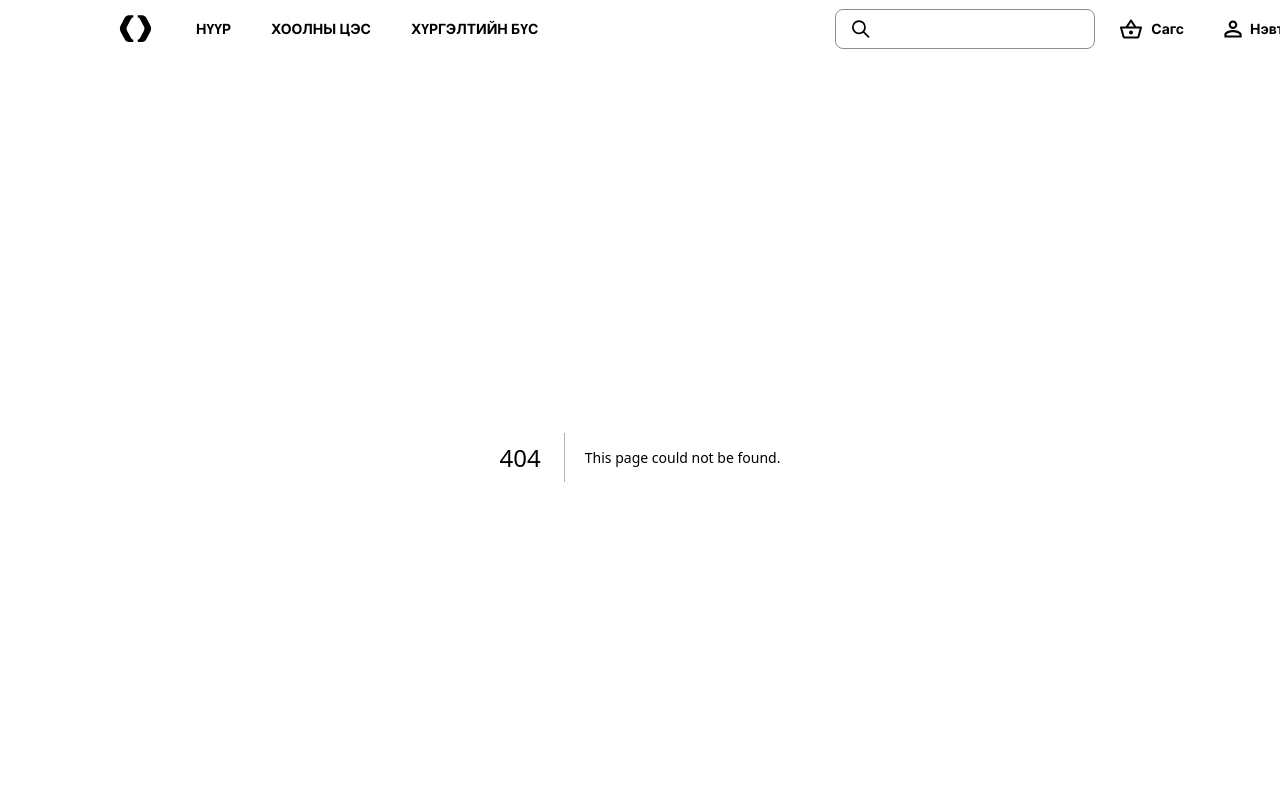
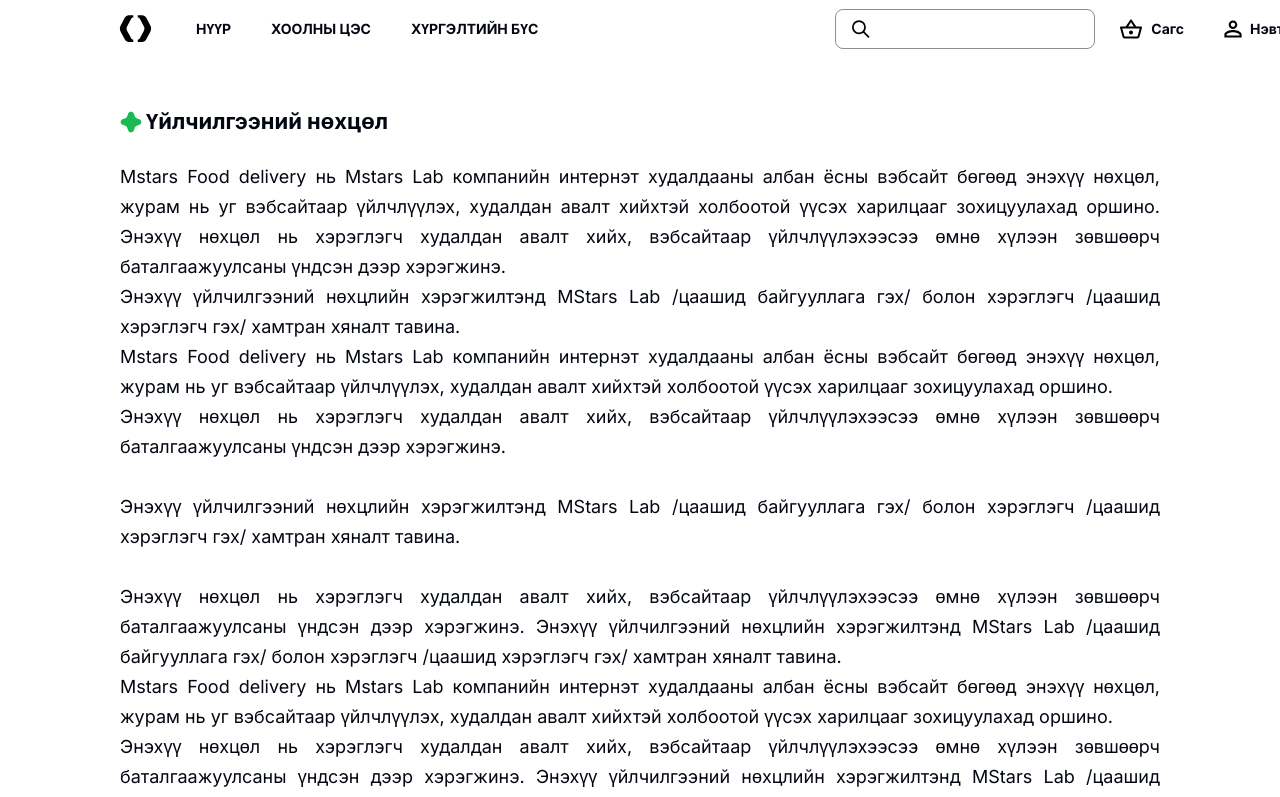
Before and after one commit to 2K241B/Sukhbat-FoodDelivery, a Next.js app in the folder FE/: page /termofservice in a window 1280 px wide. Before the commit this address had no page. Shown: the top 797 px of the page. Built offline with nearby package versions, Linux system fonts and the light colour scheme.

Commit message:
[FE] footer info(uilchilgeenii nuhtsul)

```diff
--- /dev/null
+++ b/FE/src/app/termofservice/page.jsx
@@ -0,0 +1,65 @@
+import TermOfServiceIcon from '@/components/icons/TermOfServiceIcon';
+
+const page = () => {
+  return (
+    <div className="flex flex-col gap-6 items-start min-h-[1153px] pt-[48px] px-[120px]">
+      <div className="flex items-center gap-1">
+        <TermOfServiceIcon />
+        <h3 className="text-[22px] font-bold">Үйлчилгээний нөхцөл</h3>
+      </div>
+      <div className="text-justify text-[18px] leading-[30px]">
+        Mstars Food delivery нь Mstars Lab компанийн интернэт худалдааны албан
+        ёсны вэбсайт бөгөөд энэхүү нөхцөл, журам нь уг вэбсайтаар үйлчлүүлэх,
+        худалдан авалт хийхтэй холбоотой үүсэх харилцааг зохицуулахад оршино.
+        Энэхүү нөхцөл нь хэрэглэгч худалдан авалт хийх, вэбсайтаар
+        үйлчлүүлэхээсээ өмнө хүлээн зөвшөөрч баталгаажуулсаны үндсэн дээр
+        хэрэгжинэ. <br />
+        Энэхүү үйлчилгээний нөхцлийн хэрэгжилтэнд MStars Lab /цаашид байгууллага
+        гэх/ болон хэрэглэгч /цаашид хэрэглэгч гэх/ хамтран хяналт тавина.
+        <br />
+        Mstars Food delivery нь Mstars Lab компанийн интернэт худалдааны албан
+        ёсны вэбсайт бөгөөд энэхүү нөхцөл, журам нь уг вэбсайтаар үйлчлүүлэх,
+        худалдан авалт хийхтэй холбоотой үүсэх харилцааг зохицуулахад оршино.
+        <br />
+        Энэхүү нөхцөл нь хэрэглэгч худалдан авалт хийх, вэбсайтаар
+        үйлчлүүлэхээсээ өмнө хүлээн зөвшөөрч баталгаажуулсаны үндсэн дээр
+        хэрэгжинэ. <br />
+        <br />
+        Энэхүү үйлчилгээний нөхцлийн хэрэгжилтэнд MStars Lab /цаашид байгууллага
+        гэх/ болон хэрэглэгч /цаашид хэрэглэгч гэх/ хамтран хяналт тавина.
+        <br />
+        <br />
+        Энэхүү нөхцөл нь хэрэглэгч худалдан авалт хийх, вэбсайтаар
+        үйлчлүүлэхээсээ өмнө хүлээн зөвшөөрч баталгаажуулсаны үндсэн дээр
+        хэрэгжинэ. Энэхүү үйлчилгээний нөхцлийн хэрэгжилтэнд MStars Lab /цаашид
+        байгууллага гэх/ болон хэрэглэгч /цаашид хэрэглэгч гэх/ хамтран хяналт
+        тавина.
+        <br /> Mstars Food delivery нь Mstars Lab компанийн интернэт худалдааны
+        албан ёсны вэбсайт бөгөөд энэхүү нөхцөл, журам нь уг вэбсайтаар
+        үйлчлүүлэх, худалдан авалт хийхтэй холбоотой үүсэх харилцааг
+        зохицуулахад оршино.
+        <br /> Энэхүү нөхцөл нь хэрэглэгч худалдан авалт хийх, вэбсайтаар
+        үйлчлүүлэхээсээ өмнө хүлээн зөвшөөрч баталгаажуулсаны үндсэн дээр
+        хэрэгжинэ. Энэхүү үйлчилгээний нөхцлийн хэрэгжилтэнд MStars Lab /цаашид
+        байгууллага гэх/ болон хэрэглэгч /цаашид хэрэглэгч гэх/ хамтран хяналт
+        тавина.
+        <br /> Mstars Food delivery нь Mstars Lab компанийн интернэт худалдааны
+        албан ёсны вэбсайт бөгөөд энэхүү нөхцөл, журам нь уг вэбсайтаар
+        үйлчлүүлэх, худалдан авалт хийхтэй холбоотой үүсэх харилцааг
+        зохицуулахад оршино.
+        <br /> Энэхүү нөхцөл нь хэрэглэгч худалдан авалт хийх, вэбсайтаар
+        үйлчлүүлэхээсээ өмнө хүлээн зөвшөөрч баталгаажуулсаны үндсэн дээр
+        хэрэгжинэ. Энэхүү үйлчилгээний нөхцлийн хэрэгжилтэнд MStars Lab /цаашид
+        байгууллага гэх/ болон хэрэглэгч /цаашид хэрэглэгч гэх/ хамтран хяналт
+        тавина. Энэхүү нөхцөл нь хэрэглэгч худалдан авалт хийх, вэбсайтаар
+        үйлчлүүлэхээсээ өмнө хүлээн зөвшөөрч баталгаажуулсаны үндсэн дээр
+        хэрэгжинэ.
+        <br /> Энэхүү үйлчилгээний нөхцлийн хэрэгжилтэнд MStars Lab /цаашид
+        байгууллага гэх/ болон хэрэглэгч /цаашид хэрэглэгч гэх/ хамтран хяналт
+        тавина.
+      </div>
+    </div>
+  );
+};
+
+export default page;
--- /dev/null
+++ b/FE/src/components/icons/TermOfServiceIcon.jsx
@@ -0,0 +1,18 @@
+export const TermOfServiceIcon = () => {
+  return (
+    <svg
+      width="22"
+      height="22"
+      viewBox="0 0 22 22"
+      fill="none"
+      xmlns="http://www.w3.org/2000/svg"
+    >
+      <path
+        d="M8.18645 2.60351C9.15292 -0.00834179 12.8471 -0.00833988 13.8136 2.60351L14.8427 5.38482C15.1466 6.20598 15.794 6.85341 16.6152 7.15727L19.3965 8.18645C22.0083 9.15292 22.0083 12.8471 19.3965 13.8136L16.6152 14.8427C15.794 15.1466 15.1466 15.794 14.8427 16.6152L13.8136 19.3965C12.8471 22.0083 9.15292 22.0083 8.18644 19.3965L7.15727 16.6152C6.85341 15.794 6.20598 15.1466 5.38482 14.8427L2.60351 13.8136C-0.00834179 12.8471 -0.00833988 9.15292 2.60351 8.18645L5.38482 7.15727C6.20598 6.85341 6.85341 6.20598 7.15727 5.38482L8.18645 2.60351Z"
+        fill="#18BA51"
+      />
+    </svg>
+  );
+};
+
+export default TermOfServiceIcon;
```
